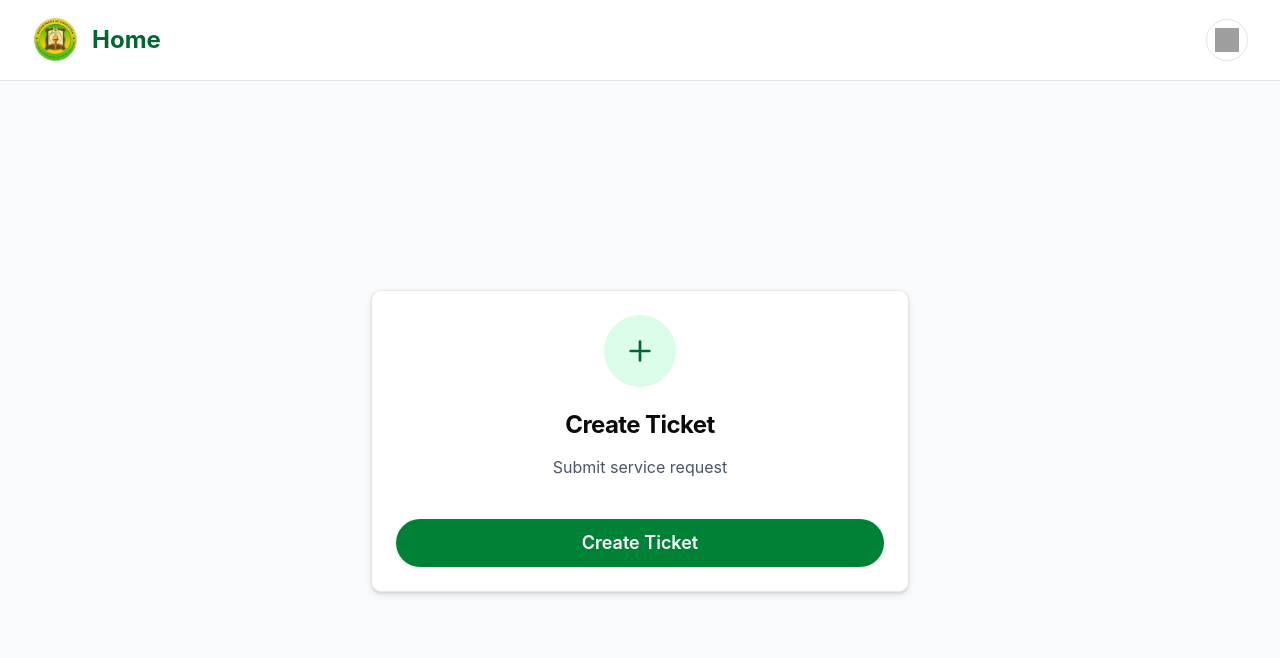
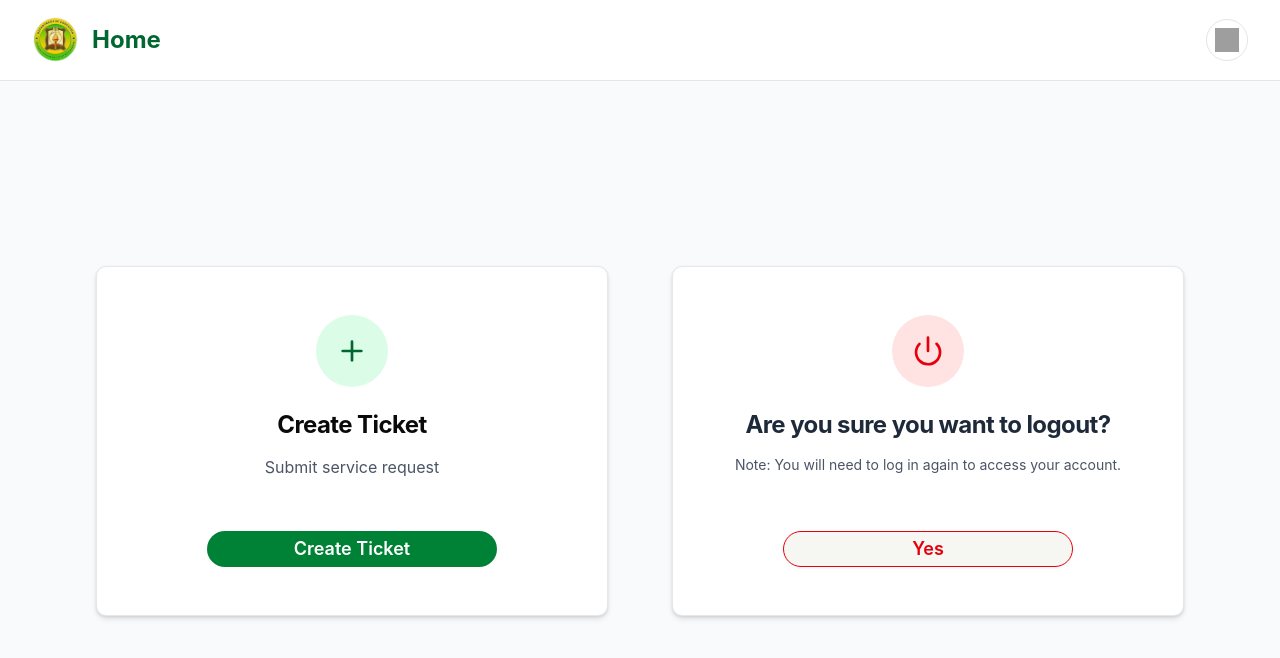
Before and after one commit to Hopkins26/sdo-acts-onsite, a React (Vite) app: page /create-ticket in a window 1280 px wide. Shown: the top 658 px of the page. Built offline with nearby package versions, Linux system fonts and the light colour scheme; grey boxes are pictures that could not be loaded.

Commit message:
Removed : Create an Account, Added: Logic on ticket form can't submit with blank subject or not choose department and services and added logout button in Create Ticket

```diff
--- a/src/pages/CreateTicket.jsx
+++ b/src/pages/CreateTicket.jsx
@@ -1,7 +1,7 @@
 import React from "react";
 import { Card, CardHeader, CardTitle, CardContent } from "@/components/ui/card";
 import { Button } from "@/components/ui/button";
-import { Plus } from "lucide-react";
+import { Plus, Power } from "lucide-react";
 import { useNavigate } from "react-router-dom";
 
 export default function CreateTicket() {
@@ -32,12 +32,12 @@ export default function CreateTicket() {
 
       {/* Main */}
       <main className="flex flex-1 items-center justify-center bg-gray-50">
-        <Card className="w-[42%] h-[42%] text-center shadow-lg border border-gray-200 flex flex-col justify-center">
-          <CardHeader>
-            <div className="flex justify-center">
+        <div className="flex justify-center items-center gap-16 w-full">
+          {/* Create Ticket Card */}
+          <Card className="w-[40%] h-[350px] text-center shadow-lg border border-gray-200 flex flex-col justify-between p-6">
+            <CardHeader className="flex flex-col items-center">
               <div className="bg-green-100 p-5 rounded-full">
                 <Plus className="text-green-800 w-8 h-8" />
-              </div>
               </div>
               <CardTitle className="text-2xl font-bold mt-4">
                 Create Ticket
@@ -47,15 +47,41 @@ export default function CreateTicket() {
               </p>
             </CardHeader>
 
-          <CardContent className="mt-4">
+            <CardContent className="flex justify-center">
               <Button
                 onClick={() => navigate("/ticket-form")}
-              className="w-full bg-green-700 hover:bg-green-800 text-white font-semibold text-lg py-6 rounded-full"
+                className="bg-green-700 hover:bg-green-800 text-white font-semibold text-lg px-10 py-4 rounded-full w-[70%]"
               >
                 Create Ticket
               </Button>
             </CardContent>
           </Card>
+
+          {/* Logout Card */}
+          <Card className="w-[40%] h-[350px] text-center shadow-lg border border-gray-200 flex flex-col justify-between p-6">
+            <CardHeader className="flex flex-col items-center">
+              <div className="bg-red-100 p-5 rounded-full">
+                <Power className="text-red-600 w-8 h-8" />
+              </div>
+              <CardTitle className="text-2xl font-bold mt-4 text-gray-800">
+                Are you sure you want to logout?
+              </CardTitle>
+              <p className="text-gray-600 text-sm mt-2 text-center">
+                Note: You will need to log in again to access your account.
+              </p>
+            </CardHeader>
+
+            <CardContent className="flex justify-center">
+              <Button
+                onClick={() => navigate("/login")}
+                variant="outline"
+                className="border border-red-600 text-red-600 hover:bg-red-100 font-semibold text-lg px-10 py-4 rounded-full w-[70%]"
+              >
+                Yes
+              </Button>
+            </CardContent>
+          </Card>
+        </div>
       </main>
     </div>
   );
--- a/src/pages/LoginPage.jsx
+++ b/src/pages/LoginPage.jsx
@@ -101,17 +101,6 @@ export default function LoginPage() {
               >
                 Login
               </Button>
-
-              {/* Signup link */}
-              <p className="text-center text-base mt-4">
-                New here?{" "}
-                <a
-                  href="#"
-                  className="text-green-700 hover:underline font-semibold"
-                >
-                  Create an account
-                </a>
-              </p>
             </form>
           </CardContent>
         </Card>
--- a/src/pages/TicketForm.jsx
+++ b/src/pages/TicketForm.jsx
@@ -1,27 +1,29 @@
-import React, { useState } from "react";
+import React, { useState, useEffect } from "react";
 import { Button } from "@/components/ui/button";
 import { Card, CardHeader, CardTitle, CardContent } from "@/components/ui/card";
 import { useNavigate } from "react-router-dom";
+import { Check } from "lucide-react";
 
 export default function TicketForm() {
   const navigate = useNavigate();
 
-  // State for form fields
+  // States for form logic
   const [department, setDepartment] = useState("");
   const [serviceCategory, setServiceCategory] = useState("");
   const [priority, setPriority] = useState("-");
+  const [subject, setSubject] = useState("");
+  const [submitted, setSubmitted] = useState(false);
+  const [countdown, setCountdown] = useState(10);
 
   // Handle Department change
   const handleDepartmentChange = (e) => {
     const selectedDept = e.target.value;
     setDepartment(selectedDept);
-
-    // Reset service category & priority when department changes
     setServiceCategory("");
     setPriority("-");
   };
 
-  // Handle Service Category change and set auto-priority
+  // Handle Service Category change
   const handleServiceCategoryChange = (e) => {
     const selected = e.target.value;
     setServiceCategory(selected);
@@ -35,6 +37,62 @@ export default function TicketForm() {
     }
   };
 
+  // Handle Submit
+  const handleSubmit = (e) => {
+    e.preventDefault();
+
+    // Prevent submit if any field is empty
+    if (!department || !serviceCategory || !subject.trim()) {
+      return; // Simply stop submission (same behavior as required)
+    }
+
+    setSubmitted(true);
+  };
+
+  // Auto redirect after 10 seconds
+  useEffect(() => {
+    if (submitted) {
+      const timer = setInterval(() => {
+        setCountdown((prev) => {
+          if (prev === 1) {
+            clearInterval(timer);
+            navigate("/create-ticket");
+          }
+          return prev - 1;
+        });
+      }, 1000);
+      return () => clearInterval(timer);
+    }
+  }, [submitted, navigate]);
+
+  // ✅ Success Screen
+  if (submitted) {
+    return (
+      <div className="min-h-screen bg-gray-50 flex flex-col items-center justify-center">
+        <Card className="w-[50%] text-center p-10 shadow-lg rounded-3xl">
+          <div className="flex justify-center mb-6">
+            <div className="bg-yellow-100 p-8 rounded-full">
+              <Check className="text-black w-12 h-12" />
+            </div>
+          </div>
+          <h2 className="text-2xl font-bold mb-6">
+            Your ticket has been placed!
+          </h2>
+          <Button
+            onClick={() => navigate("/create-ticket")}
+            className="bg-green-300 hover:bg-green-400 text-black text-lg font-semibold px-8 py-4 rounded-full"
+          >
+            Thank you
+          </Button>
+          <p className="text-gray-500 text-sm mt-4">
+            Redirecting in {countdown} seconds...
+          </p>
+        </Card>
+      </div>
+    );
+  }
+
+  // 🧾 Ticket Form (default)
   return (
     <div className="min-h-screen bg-gray-50 flex flex-col">
       {/* Navbar */}
@@ -66,7 +124,7 @@ export default function TicketForm() {
           </CardHeader>
 
           <CardContent>
-            <form className="grid grid-cols-2 gap-4">
+            <form className="grid grid-cols-2 gap-4" onSubmit={handleSubmit}>
               {/* Department */}
               <div className="col-span-2">
                 <label className="block text-sm font-semibold mb-1">
@@ -75,6 +133,7 @@ export default function TicketForm() {
                 <select
                   value={department}
                   onChange={handleDepartmentChange}
+                  required
                   className="w-full border rounded-lg p-2"
                 >
                   <option value="">Select Department</option>
@@ -92,6 +151,7 @@ export default function TicketForm() {
                 <select
                   value={serviceCategory}
                   onChange={handleServiceCategoryChange}
+                  required
                   className="w-full border rounded-lg p-2"
                 >
                   <option value="">Select Category</option>
@@ -101,11 +161,16 @@ export default function TicketForm() {
 
               {/* Subject */}
               <div className="col-span-2">
-                <label className="block text-sm font-semibold mb-1">Subject</label>
+                <label className="block text-sm font-semibold mb-1">
+                  Subject
+                </label>
                 <input
                   type="text"
+                  value={subject}
+                  onChange={(e) => setSubject(e.target.value)}
                   placeholder="Brief description of your issue"
                   className="w-full border rounded-lg p-2"
+                  required
                 />
               </div>
 
@@ -121,7 +186,7 @@ export default function TicketForm() {
                 />
               </div>
 
-              {/* Priority Level (auto updated) */}
+              {/* Priority Level */}
               <div>
                 <label className="block text-sm font-semibold mb-1">
                   Priority Level
```
Lines whose indentation alone changed are shown as unchanged.
